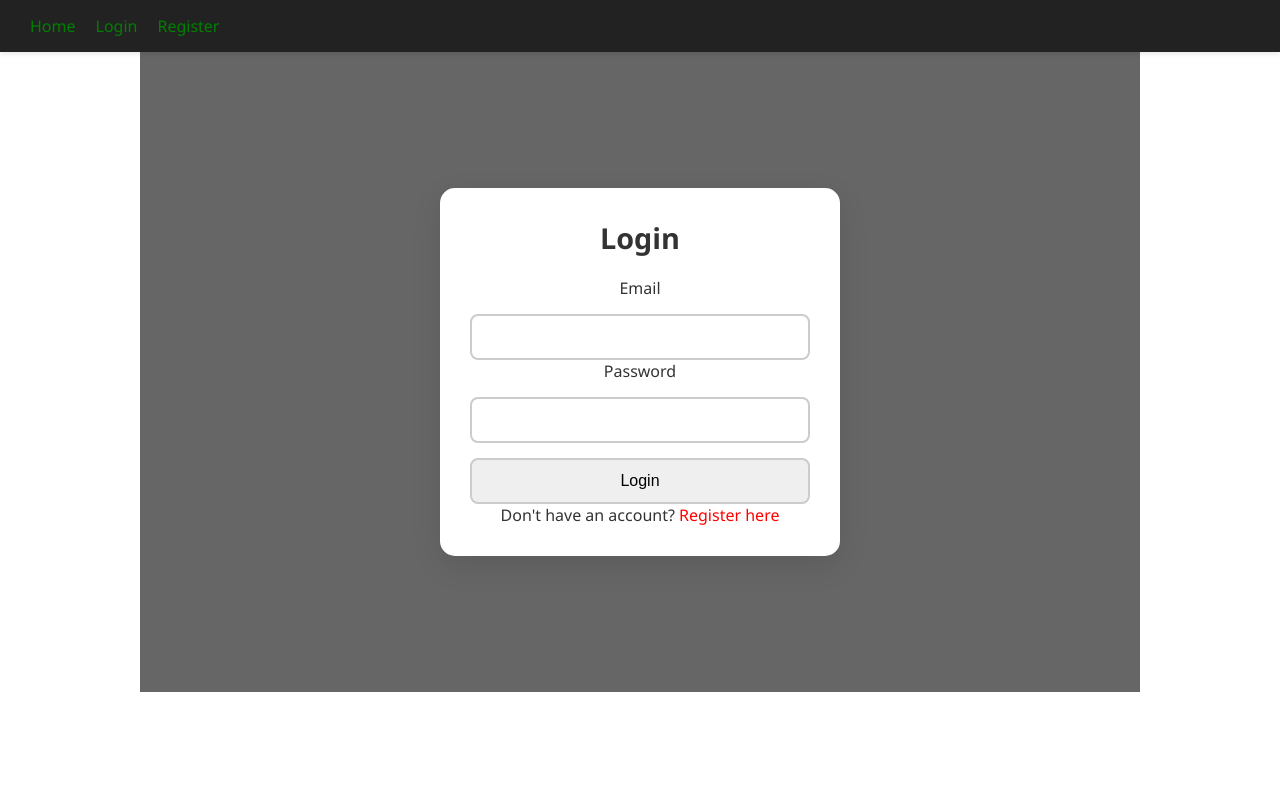
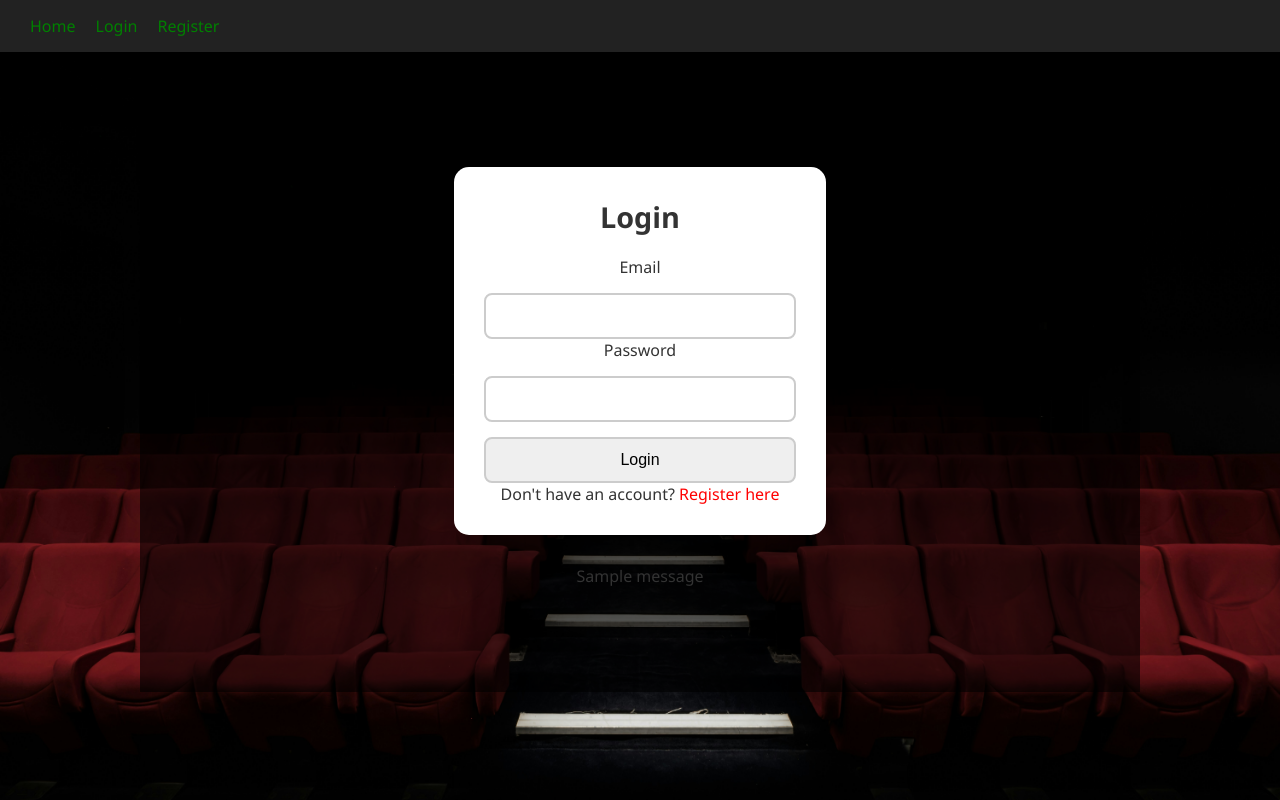
Before and after one commit to shomurodzoda-f-auca-2022/intro-to-web-programming, a Flask app: page /login in a window 1280 px wide. Run offline with Flask 3, Linux system fonts and the light colour scheme; tables that the repository leaves empty hold one stand-in row (values such as "Sample post"); one stand-in notice (Sample message) is shown.

Commit message:
Add Images to the background, and add validators for login and registers

```diff
--- a/Final-Project/app/static/styles.css
+++ b/Final-Project/app/static/styles.css
@@ -7,13 +7,13 @@
 body {
     font-family: 'Segoe UI', Tahoma, Geneva, Verdana, sans-serif;
     color: #333;
-}
 
-body.home, body.login, body.register {
     background-image: url("images/movie-reviews.jpg");
     background-size: cover;
     background-position: center center;
     background-repeat: no-repeat;
+    background-attachment: fixed;
+    min-height: 100vh;
 }
 
 header, main, footer {
@@ -21,7 +21,7 @@ header, main, footer {
 }
 
 h1, h2, h3 {
-    color: RED;
+    color: #b30000;
     margin-bottom: 15px;
 }
 
@@ -138,7 +138,7 @@ form a {
 }
 
 form a:hover {
-    color: #333;
+    color: gray;
 }
 
 .star-rating {
@@ -317,3 +317,19 @@ a:hover {
         text-align: center;
     }
 }
+
+.flash-messages {
+    margin-top: 20px;
+    text-align: center;
+}
+
+.alert {
+    padding: 10px 15px;
+    border-radius: 5px;
+    margin-top: 10px;
+}
+
+.alert-danger {
+    background-color: #f8d7da;
+    color: #721c24;
+}
--- a/Final-Project/app/templates/login.html
+++ b/Final-Project/app/templates/login.html
@@ -1,7 +1,9 @@
 {% extends 'base.html' %}
 {% block title %}Login{% endblock %}
+
 {% block content %}
 <div class="centered-form-wrapper">
+    <div class="form-container">
         <form method="POST">
             <h2>Login</h2>
             {{ form.hidden_tag() }}
@@ -10,5 +12,18 @@
             {{ form.submit() }}
             <p>Don't have an account? <a href="{{ url_for('main.register') }}">Register here</a></p>
         </form>
+
+        {% with messages = get_flashed_messages(with_categories=true) %}
+          {% if messages %}
+            <div class="flash-messages">
+              {% for category, message in messages %}
+                <div class="alert alert-{{ category }}">
+                  {{ message }}
+                </div>
+              {% endfor %}
+            </div>
+          {% endif %}
+        {% endwith %}
+    </div>
 </div>
 {% endblock %}
--- a/Final-Project/app/views.py
+++ b/Final-Project/app/views.py
@@ -44,7 +44,7 @@ def login():
 def logout():
     logout_user()
     flash('You have been logged out.', 'info')
-    return redirect(url_for('main.login'))
+    return redirect(url_for('main.home'))
 
 @main.route('/movies')
 @login_required
```
Lines whose indentation alone changed are shown as unchanged.
